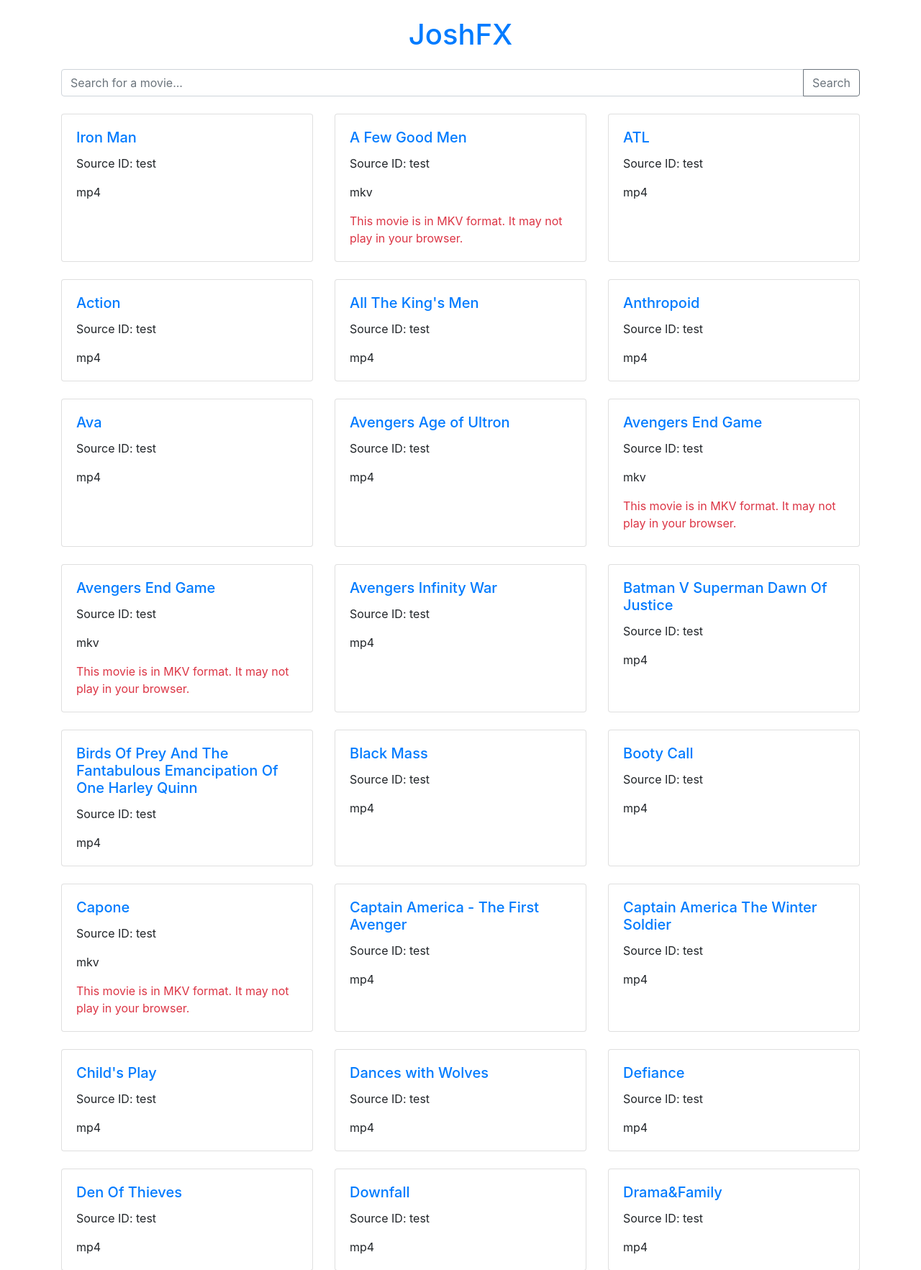
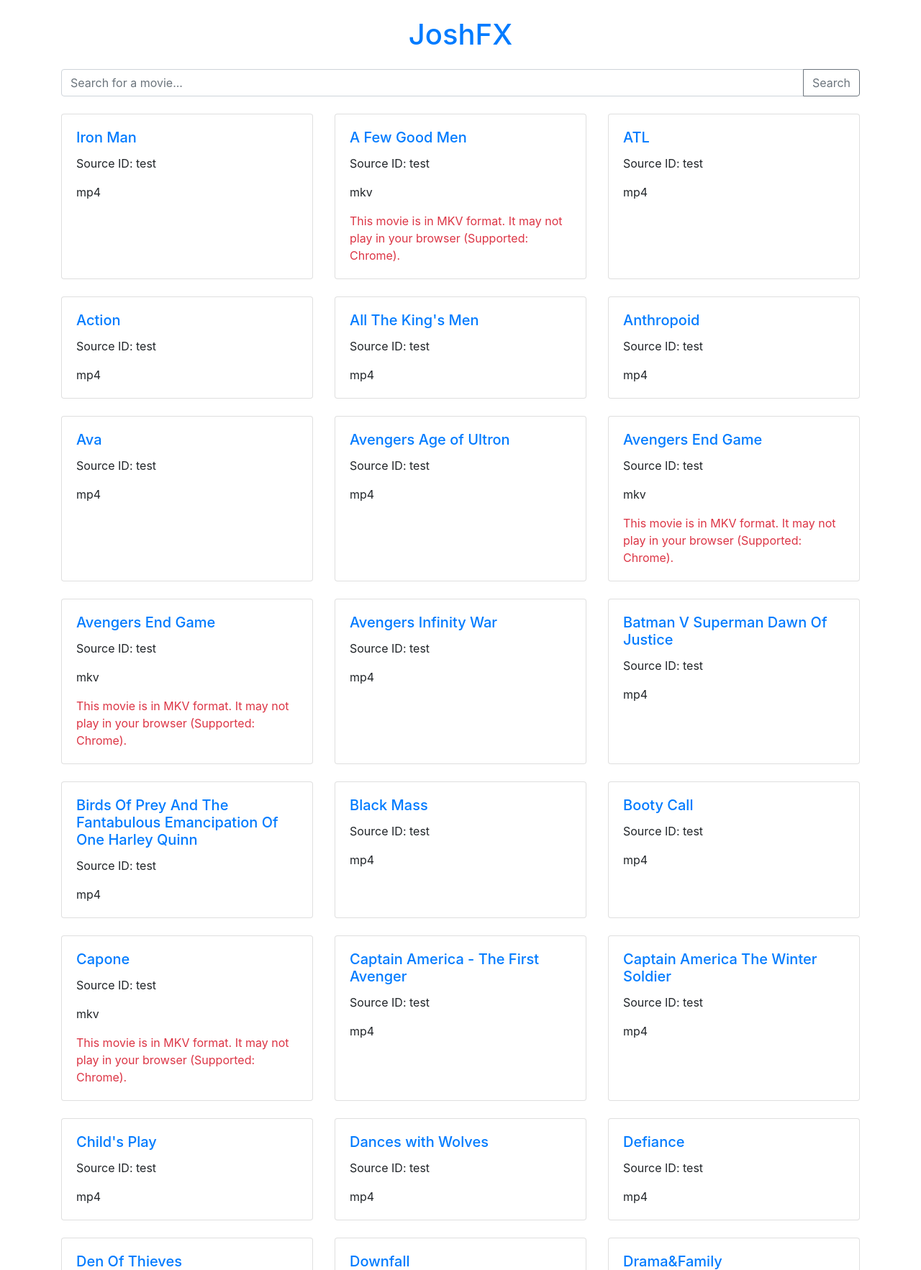
Before and after one commit to JoshCap20/joshfx, a Django app: page / in a window 1280 px wide. Shown: the top 1765 px of the page at 72% size. Run offline with Django 4.2, Linux system fonts and the light colour scheme; data comes from the database, SQL or seed files in the repository; some libraries are stand-ins or nearby versions.

Commit message:
UI tweak

```diff
--- a/app/templates/index.html
+++ b/app/templates/index.html
@@ -37,7 +37,7 @@
                         <p class="card-text">Source ID: {{ movie.source }}</p>
                         <p class="card-text">{{ movie.type }}</p>
                         {% if movie.type == 'mkv' %}
-                        <p class="card-text text-danger">This movie is in MKV format. It may not play in your browser.</p>
+                        <p class="card-text text-danger">This movie is in MKV format. It may not play in your browser (Supported: Chrome).</p>
                         {% endif %}
                     </div>
                 </div>
```
